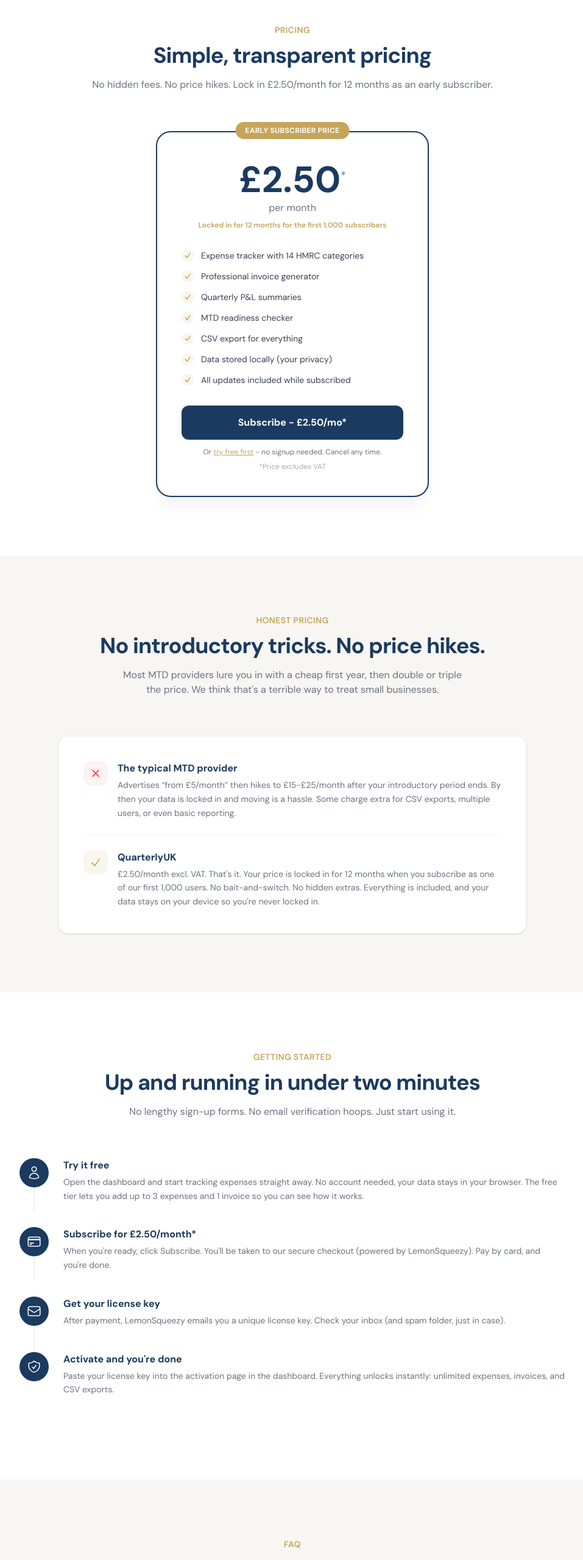
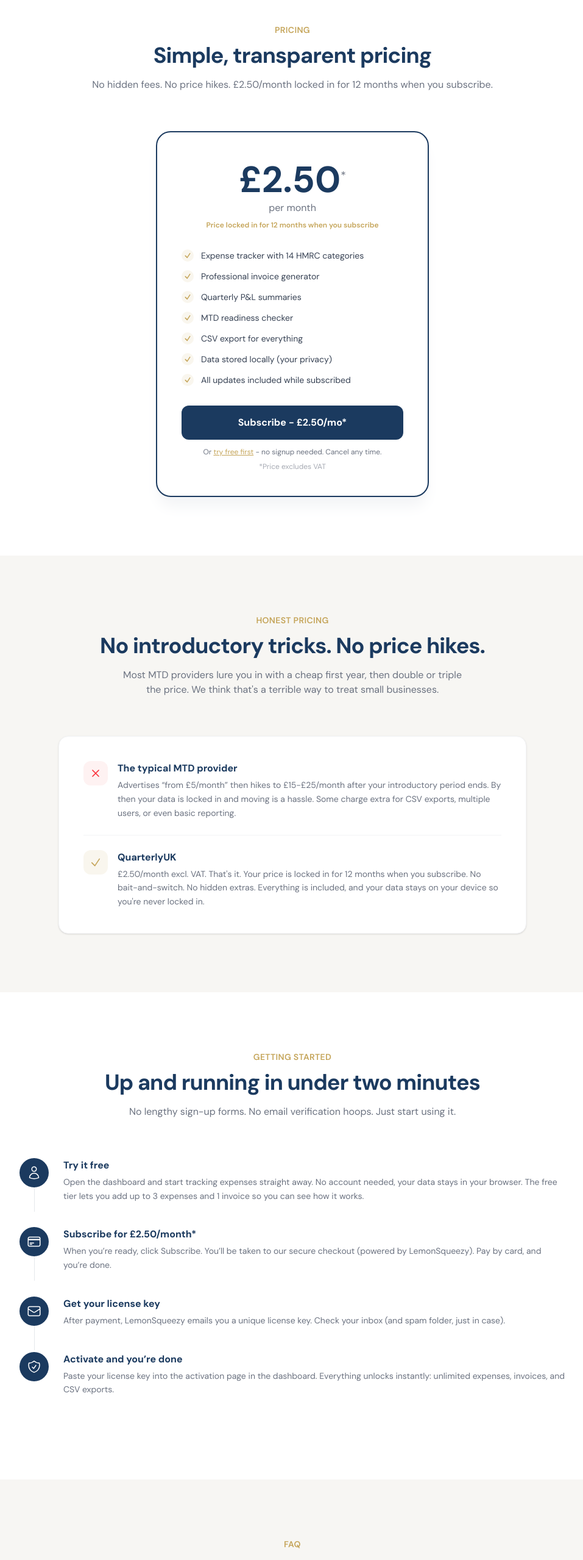
Before and after one commit to BrendonEdwards/claude_fun, a Next.js app in the folder app/: page / in a window 1280 px wide. Shown: the part 3740-6298 px from the top of the page at 61% size, without its empty margins (160-1117 px from the left). Built offline with nearby package versions, Linux system fonts and the light colour scheme.

Commit message:
Remove 1,000 subscriber cap from pricing
Price is now £2.50/mo locked in for 12 months for all subscribers,
not limited to the first 1,000.

```diff
--- a/app/src/app/page.tsx
+++ b/app/src/app/page.tsx
@@ -68,15 +68,15 @@
 const faqs = [
   {
     q: "What is Making Tax Digital (MTD)?",
-    a: "From 6 April 2026, sole traders and landlords with income over £50,000 must keep digital records and submit quarterly updates to HMRC using compatible software. This expands to those earning over £30,000 from April 2027. From April 2028, this extends to those earning over £20,000.",
+    a: "From 6 April 2026, sole traders and landlords with income over \u00a350,000 must keep digital records and submit quarterly updates to HMRC using compatible software. This expands to those earning over \u00a330,000 from April 2027. From April 2028, this extends to those earning over \u00a320,000.",
   },
   {
     q: "Do I need QuarterlyUK if I already use spreadsheets?",
-    a: "Under MTD, spreadsheets alone aren't sufficient for submission. You can use spreadsheets paired with HMRC-approved bridging software, or purpose-built MTD software like QuarterlyUK that handles the record-keeping and generates your quarterly summaries ready for submission.",
+    a: "Under MTD, spreadsheets alone aren\u2019t sufficient for submission. You can use spreadsheets paired with HMRC-approved bridging software, or purpose-built MTD software like QuarterlyUK that handles the record-keeping and generates your quarterly summaries ready for submission.",
   },
   {
     q: "Can QuarterlyUK submit directly to HMRC?",
-    a: "QuarterlyUK is a preparation tool that organises your income and expenses into MTD-ready quarterly summaries. For actual HMRC submission, you'll use your quarterly exports with HMRC-approved bridging software.",
+    a: "QuarterlyUK is a preparation tool that organises your income and expenses into MTD-ready quarterly summaries. For actual HMRC submission, you\u2019ll use your quarterly exports with HMRC-approved bridging software.",
   },
   {
     q: "Is my data secure?",
@@ -84,7 +84,7 @@
   },
   {
     q: "Will the price go up after 12 months?",
-    a: "Your £2.50/month rate is locked in for 12 months from the date you subscribe. We'll always give you at least 30 days' notice of any price change, and you can cancel at any time with no penalties.",
+    a: "Your \u00a32.50/month rate is locked in for 12 months from the date you subscribe. We\u2019ll always give you at least 30 days\u2019 notice of any price change, and you can cancel at any time with no penalties.",
   },
   {
     q: "Can I cancel my subscription?",
@@ -198,7 +198,7 @@
               className="bg-primary text-white px-5 py-2.5 rounded-full text-sm font-semibold hover:bg-primary-light transition-colors"
             >
               <span className="sm:hidden">Subscribe</span>
-              <span className="hidden sm:inline">Subscribe - £2.50/mo*</span>
+              <span className="hidden sm:inline">Subscribe - &pound;2.50/mo*</span>
             </a>
           </div>
         </div>
@@ -225,7 +225,7 @@
             </h1>
             <p className="text-lg md:text-xl text-slate-300 mb-10 max-w-xl leading-relaxed">
               <a href="https://www.gov.uk/government/news/act-now-864000-sole-traders-and-landlords-face-new-tax-rules-in-two-months" target="_blank" rel="noopener noreferrer" className="underline decoration-accent/40">864,000 sole traders</a> need digital records by April 2026.
-              QuarterlyUK does it for £2.50 a month. The cheapest MTD tool in the UK, no accountancy degree needed.
+              QuarterlyUK does it for &pound;2.50 a month. The cheapest MTD tool in the UK, no accountancy degree needed.
             </p>
             <div className="flex flex-col sm:flex-row gap-4">
               <Link
@@ -278,7 +278,7 @@
                 864,000 sole traders must comply by April 2026
               </h3>
               <p className="text-amber-800/80 text-sm mt-1.5 leading-relaxed">
-                If your self-employment or property income exceeds £50,000, you
+                If your self-employment or property income exceeds &pound;50,000, you
                 must keep digital records and send quarterly updates to HMRC from
                 6 April 2026. HMRC does not provide free software.{" "}
                 <a
@@ -383,20 +383,15 @@
               Simple, transparent pricing
             </h2>
             <p className="text-muted mt-4">
-              No hidden fees. No price hikes. Lock in £2.50/month for 12 months as an early subscriber.
+              No hidden fees. No price hikes. &pound;2.50/month locked in for 12 months when you subscribe.
             </p>
           </div>
           <div className="max-w-md mx-auto">
             <div className="relative bg-white border-2 border-primary rounded-3xl p-8 md:p-10 shadow-xl shadow-gray-100">
-              <div className="absolute -top-4 left-1/2 -translate-x-1/2">
-                <span className="bg-accent text-white text-xs font-bold px-4 py-1.5 rounded-full uppercase tracking-wide">
-                  Early Subscriber Price
-                </span>
-              </div>
               <div className="text-center mb-8 mt-2">
-                <div className="text-5xl md:text-6xl font-bold text-primary">£2.50<span className="text-lg font-normal text-muted align-super">*</span></div>
+                <div className="text-5xl md:text-6xl font-bold text-primary">&pound;2.50<span className="text-lg font-normal text-muted align-super">*</span></div>
                 <div className="text-muted mt-1">per month</div>
-                <div className="text-xs text-accent font-semibold mt-2">Locked in for 12 months for the first 1,000 subscribers</div>
+                <div className="text-xs text-accent font-semibold mt-2">Price locked in for 12 months when you subscribe</div>
               </div>
               <div className="space-y-3.5 mb-8">
                 {[
@@ -422,7 +417,7 @@
                 href={CHECKOUT_URL}
                 className="block w-full bg-primary text-white py-4 rounded-xl font-bold text-center hover:bg-primary-light transition-colors text-base"
               >
-                Subscribe - £2.50/mo*
+                Subscribe - &pound;2.50/mo*
               </a>
               <p className="text-xs text-muted text-center mt-3">
                 Or{" "}
@@ -462,7 +457,7 @@
                   <div>
                     <h3 className="font-bold text-primary text-base mb-1">The typical MTD provider</h3>
                     <p className="text-muted text-sm leading-relaxed">
-                      Advertises &ldquo;from £5/month&rdquo; then hikes to £15-£25/month after your
+                      Advertises &ldquo;from &pound;5/month&rdquo; then hikes to &pound;15-&pound;25/month after your
                       introductory period ends. By then your data is locked in and moving is a hassle.
                       Some charge extra for CSV exports, multiple users, or even basic reporting.
                     </p>
@@ -478,8 +473,8 @@
                   <div>
                     <h3 className="font-bold text-primary text-base mb-1">QuarterlyUK</h3>
                     <p className="text-muted text-sm leading-relaxed">
-                      £2.50/month excl. VAT. That&apos;s it. Your price is locked in for 12 months when you
-                      subscribe as one of our first 1,000 users. No bait-and-switch. No hidden extras.
+                      &pound;2.50/month excl. VAT. That&apos;s it. Your price is locked in for 12 months when you
+                      subscribe. No bait-and-switch. No hidden extras.
                       Everything is included, and your data stays on your device so you&apos;re never locked in.
                     </p>
                   </div>
@@ -517,8 +512,8 @@
                 },
                 {
                   step: "2",
-                  title: "Subscribe for £2.50/month*",
-                  desc: "When you're ready, click Subscribe. You'll be taken to our secure checkout (powered by LemonSqueezy). Pay by card, and you're done.",
+                  title: "Subscribe for \u00a32.50/month*",
+                  desc: "When you\u2019re ready, click Subscribe. You\u2019ll be taken to our secure checkout (powered by LemonSqueezy). Pay by card, and you\u2019re done.",
                   icon: (
                     <svg className="w-6 h-6" fill="none" viewBox="0 0 24 24" stroke="currentColor" strokeWidth={1.5}>
                       <path strokeLinecap="round" strokeLinejoin="round" d="M2.25 8.25h19.5M2.25 9h19.5m-16.5 5.25h6m-6 2.25h3m-3.75 3h15a2.25 2.25 0 0 0 2.25-2.25V6.75A2.25 2.25 0 0 0 19.5 4.5h-15a2.25 2.25 0 0 0-2.25 2.25v10.5A2.25 2.25 0 0 0 4.5 19.5Z" />
@@ -537,7 +532,7 @@
                 },
                 {
                   step: "4",
-                  title: "Activate and you're done",
+                  title: "Activate and you\u2019re done",
                   desc: "Paste your license key into the activation page in the dashboard. Everything unlocks instantly: unlimited expenses, invoices, and CSV exports.",
                   icon: (
                     <svg className="w-6 h-6" fill="none" viewBox="0 0 24 24" stroke="currentColor" strokeWidth={1.5}>
@@ -601,7 +596,7 @@
               </p>
               <p>
                 What we found was frustrating. The &ldquo;affordable&rdquo;
-                options were £15/month subscriptions that assumed you had
+                options were &pound;15/month subscriptions that assumed you had
                 employees and payroll. The free ones were clunky spreadsheets
                 that didn&apos;t line up with HMRC quarters. Nothing was
                 built for the reality of running a one-person business:
@@ -617,10 +612,10 @@
               </p>
               <p className="text-primary font-medium">
                 We&apos;re sole traders too. We know the deadline is real and
-                the budget is tight. That&apos;s why we charge £2.50 a month,
-                not £15 or £20 like most MTD providers. No introductory offers
+                the budget is tight. That&apos;s why we charge &pound;2.50 a month,
+                not &pound;15 or &pound;20 like most MTD providers. No introductory offers
                 that double after six months. Just a fair price, locked in for
-                12 months for our first 1,000 subscribers.
+                12 months when you subscribe.
               </p>
             </div>
           </div>
@@ -699,13 +694,13 @@
           </h2>
           <p className="text-slate-300 text-lg mb-8 max-w-lg mx-auto">
             Get your expenses and invoices sorted before the April 2026
-            deadline. £2.50/month*, locked in for the first 1,000 subscribers.
+            deadline. &pound;2.50/month*, locked in for 12 months.
           </p>
           <a
             href={CHECKOUT_URL}
             className="inline-flex items-center gap-2 bg-accent text-white px-10 py-4 rounded-full text-base font-bold hover:shadow-lg hover:shadow-accent/25 transition-all"
           >
-            Subscribe - £2.50/mo*
+            Subscribe - &pound;2.50/mo*
             <svg className="w-4 h-4" fill="none" viewBox="0 0 24 24" stroke="currentColor" strokeWidth={2.5}>
               <path strokeLinecap="round" strokeLinejoin="round" d="M13.5 4.5 21 12m0 0-7.5 7.5M21 12H3" />
             </svg>
```
